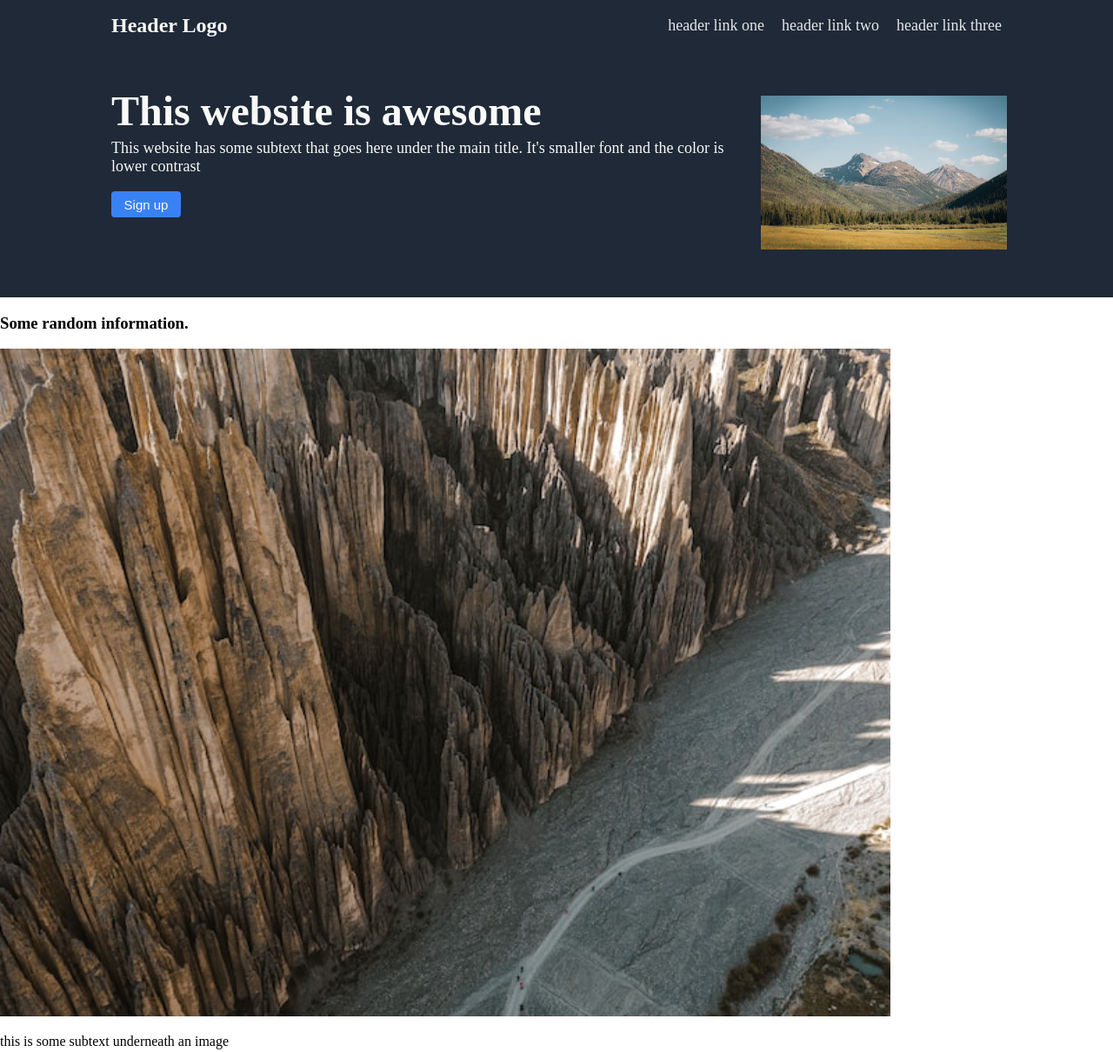
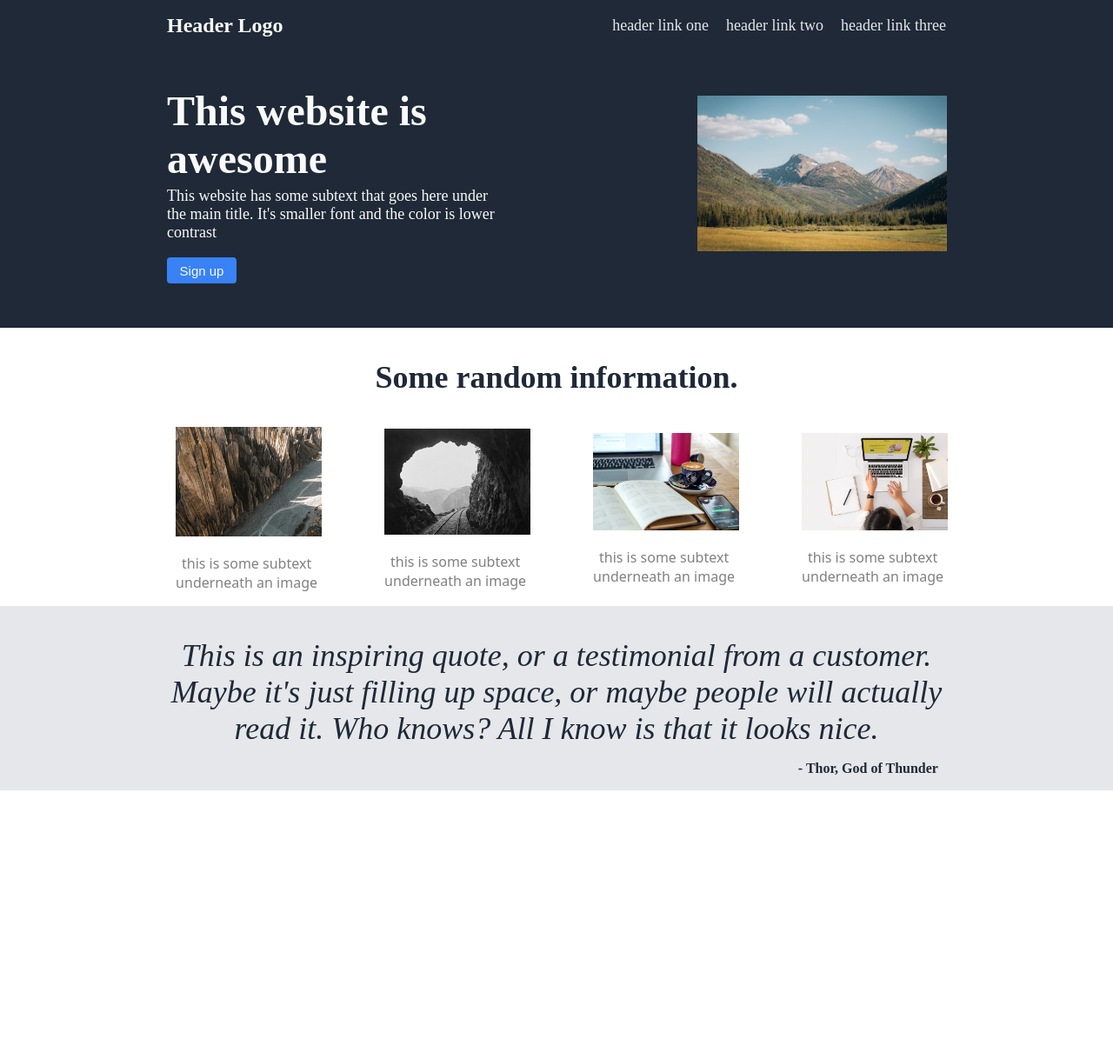
Before and after one commit to RyanHazlewood0/odin-landing-page, a plain HTML site: page index.html in a window 1280 px wide. Shown: the top 1210 px of the page at 87% size. After the commit the page ends 909 px from the top, so only its background shows below. Drawn offline with Linux system fonts and the light colour scheme.

Commit message:
section 2 css & section 3 completed. git push
git add .

```diff
--- a/index.html
+++ b/index.html
@@ -27,23 +27,37 @@
        <button>Sign up</button>
     </div>
        <div class="hero-img">
-    <img src="image.jpeg">
+    <img src="image.jpeg" id="main-img">
 </div>
 </div>
 
-<div class="section2">
     <h3>Some random information.</h3>
    <div class="imgPlusText">
-    <img src="img1.jpeg">
-    <p>this is some subtext underneath an image</p>
-    <img src="img2.jpeg">
-    <p>this is some subtext underneath an image</p>
-    <img src="img3.jpeg">
-    <p>this is some subtext underneath an image</p>
-    <img src="img4.jpeg">
-    <p>this is some subtext underneath an image</p>
+    <div class="img-txt-wrap">
+    <img src="img1.jpeg" id="img1">
+    <p class="subtext">this is some subtext underneath an image</p>
+   </div>
+   <div class="img-txt-wrap">
+   <img src="img2.jpeg" id="img2">
+    <p class="subtext">this is some subtext underneath an image</p>
+    </div>
+    <div class="img-txt-wrap">
+    <img src="img3.jpeg" id="img3">
+    <p class="subtext">this is some subtext underneath an image</p>
 </div>
+<div class="img-txt-wrap">
+    <img src="img4.jpeg" id="img4">
+    <p class="subtext">this is some subtext underneath an image</p>
+    </div>
 </div>
+
+<div class="section3">
+    <p id="section3txt">This is an inspiring quote, or a testimonial from a customer. Maybe it's just
+        filling up space, or maybe people will actually read it. Who knows?
+        All I know is that it looks nice.</p>
+
+        <p id="sig">- Thor, God of Thunder</p>
+    </div>
 
 </body>
 </html>
--- a/style.css
+++ b/style.css
@@ -10,7 +10,7 @@ header {
 h1 {
     color: #f9faf8;
     font-size: 24px;
-    margin-left: 10%;
+    margin-left: 15%;
 }
 
 .links {
@@ -18,7 +18,7 @@ h1 {
     font-size: 18px;
     margin-top: auto;
     margin-bottom: auto;
-    margin-right: 10%;
+    margin-right: 15%;
     display: flex;
     flex-wrap: nowrap;
 }
@@ -30,8 +30,9 @@ a {
 
 }
 
-img {
+#main-img {
     width: 80%;
+    margin-left: 63%;
 
 }
 
@@ -40,7 +41,7 @@ img {
     background-color: #1f2937;
     padding-top: 4%;
     padding-bottom: 4%;
-    align-items: flex-start;
+    justify-content: center;
 }
 
 h2 {
@@ -51,8 +52,9 @@ h2 {
 }
 
 .hero-text {
-    margin-left: 10%;
+    margin-left: -8%;
     margin-top: -50px;
+    width: 30%;
 }
 
 #hero-smalltext {
@@ -63,7 +65,7 @@ h2 {
 
 .hero-img {
     margin-right: 4%;
-    width: 30%;
+    width: 28%;
 }
 
 button {
@@ -76,3 +78,59 @@ button {
     font-size: 15px;
 
 }
+
+h3 {
+  font-size: 36px;
+  text-align: center;
+  color: #1f2937;
+  font-weight: bold;
+}
+
+.imgPlusText {
+    display: flex;
+    text-align: center;
+   justify-content: center;
+    align-items: center;
+    padding-left: 13%;
+    width: 75%;
+
+}
+
+#img1, #img2, #img3, #img4 {
+    width: 60%;
+}
+
+.subtext {
+    font-family: system-ui, -apple-system, BlinkMacSystemFont, 'Segoe UI', Roboto, Oxygen, Ubuntu, Cantarell, 'Open Sans', 'Helvetica Neue', sans-serif;
+    color: gray;
+    width: 60%;
+    padding-left: 19%
+}
+
+.img-txt-wrap {
+    margin-left: -20px;
+    margin-right: -20px;
+}
+
+.section3 {
+    display: flex;
+    flex-direction: column;
+    align-items: center;
+    background-color: #e5e7eb;
+}
+
+#section3txt {
+    color: #1f2937;
+    font-size: 36px;
+    font-style: italic;
+    font-weight: light;
+    width: 70%;
+    text-align: center;
+    margin-bottom: 0;
+}
+
+#sig {
+   color: #1f2937;
+   font-weight: bold;
+   margin-left: 56%;
+}
```
